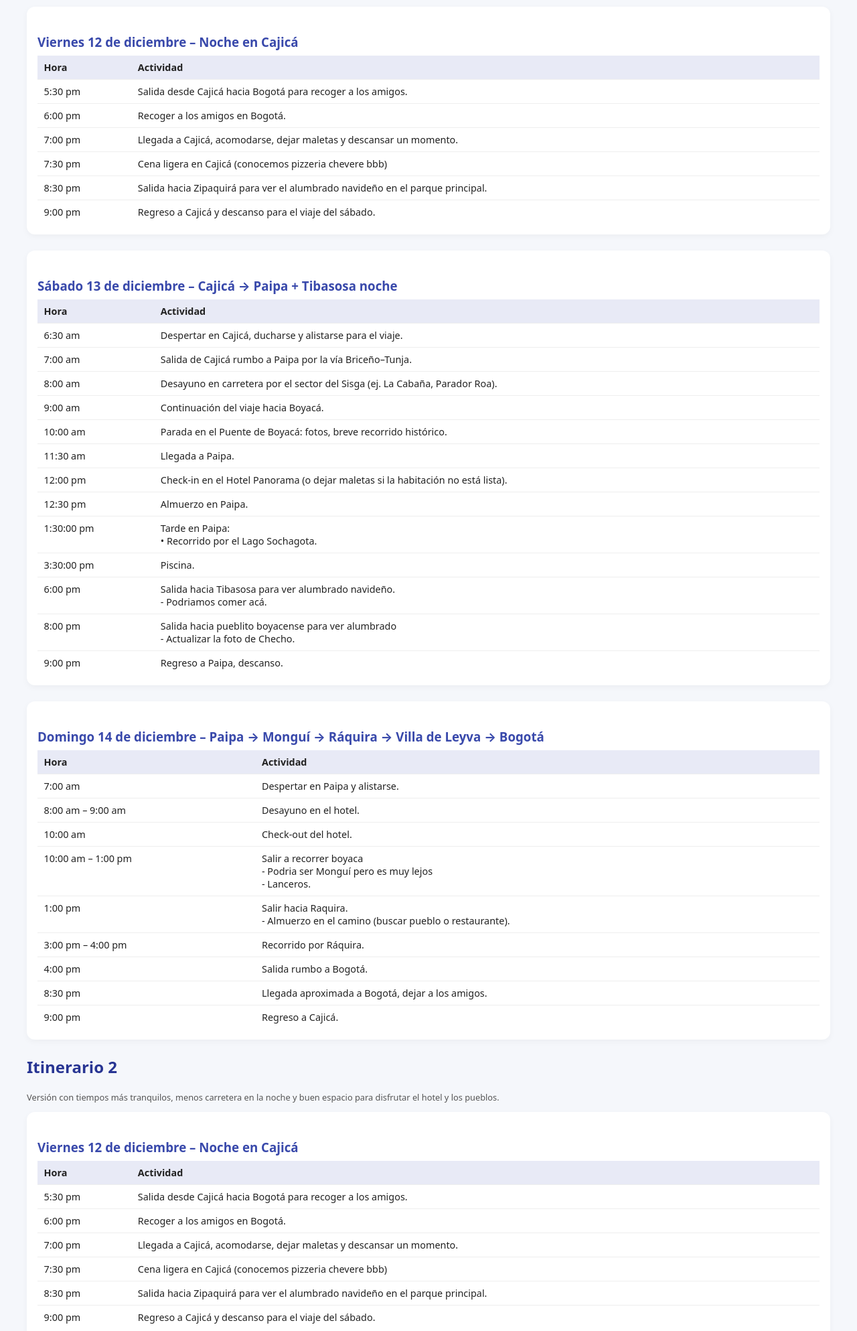
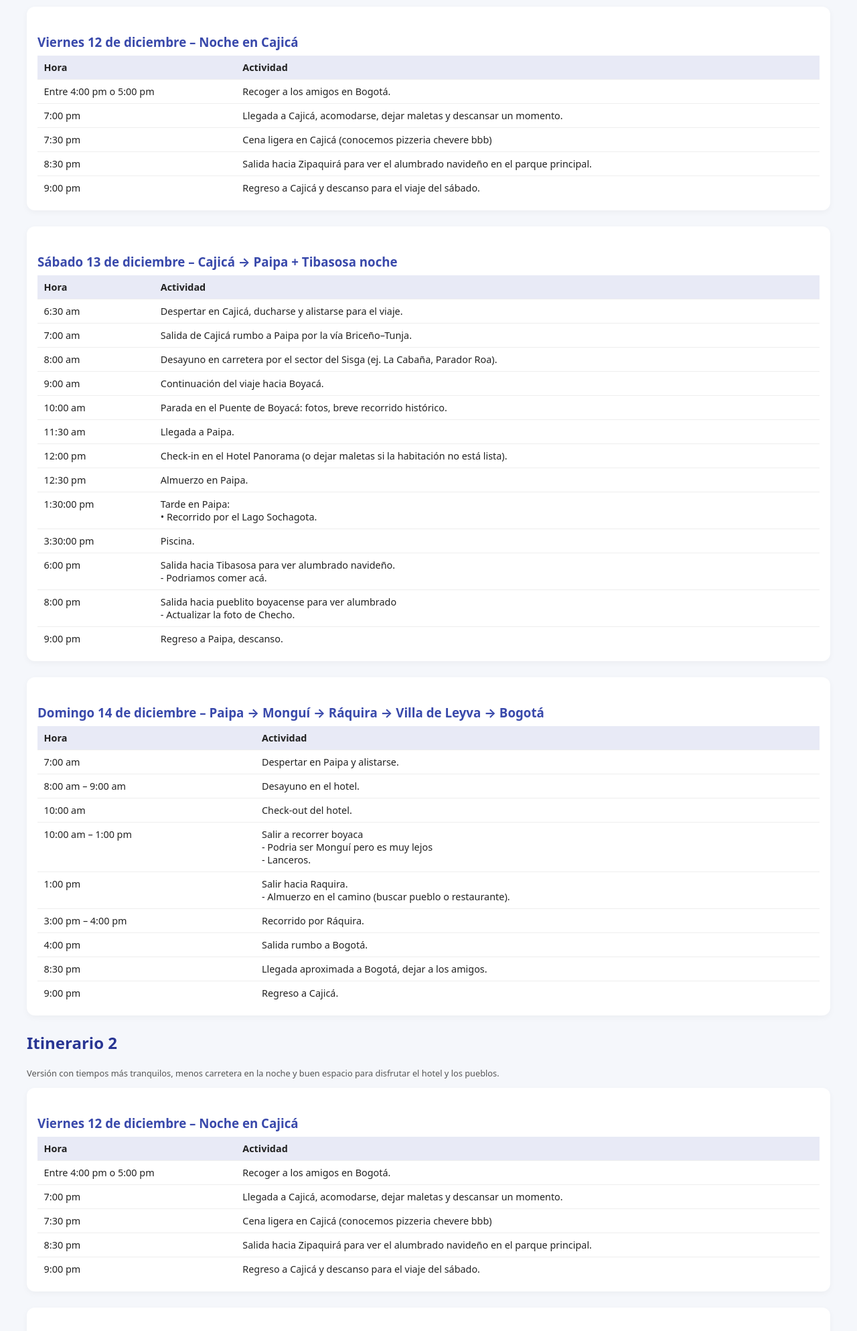
Before and after one commit to PedroVega93/cumple-nata, a plain HTML site: page index.html in a window 1280 px wide. Shown: the part 246-2233 px from the top of the page at 67% size. Drawn offline with Linux system fonts and the light colour scheme.

Commit message:
Update index.html

```diff
--- a/index.html
+++ b/index.html
@@ -138,11 +138,7 @@
           </thead>
           <tbody>
             <tr>
-              <td>5:30 pm</td>
-              <td>Salida desde Cajicá hacia Bogotá para recoger a los amigos.</td>
-            </tr>
-            <tr>
-              <td>6:00 pm</td>
+              <td>Entre 4:00 pm o 5:00 pm</td>
               <td>Recoger a los amigos en Bogotá.</td>
             </tr>
             <tr>
@@ -316,11 +312,7 @@
           </thead>
           <tbody>
             <tr>
-              <td>5:30 pm</td>
-              <td>Salida desde Cajicá hacia Bogotá para recoger a los amigos.</td>
-            </tr>
-            <tr>
-              <td>6:00 pm</td>
+              <td>Entre 4:00 pm o 5:00 pm</td>
               <td>Recoger a los amigos en Bogotá.</td>
             </tr>
             <tr>
```
